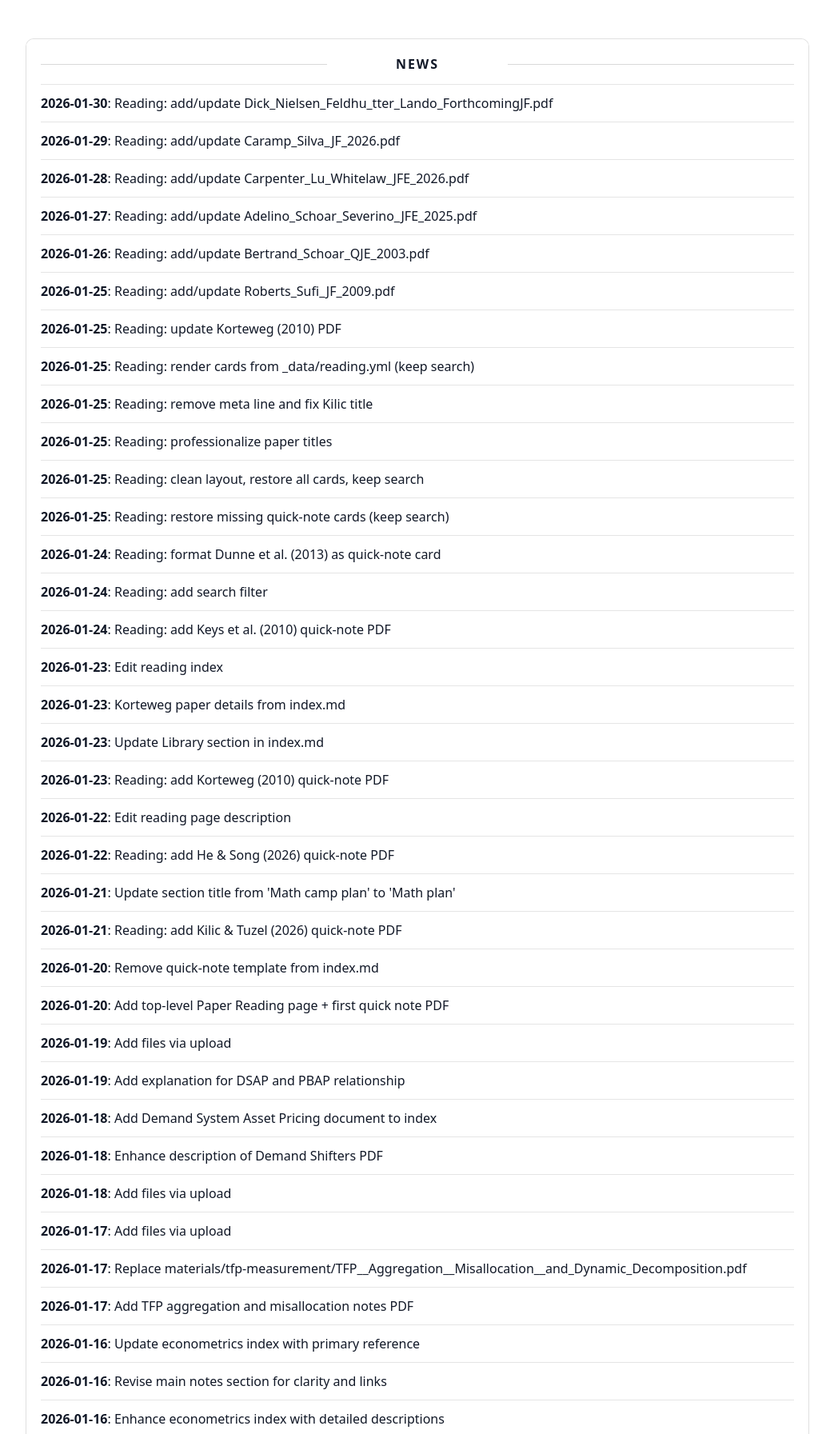
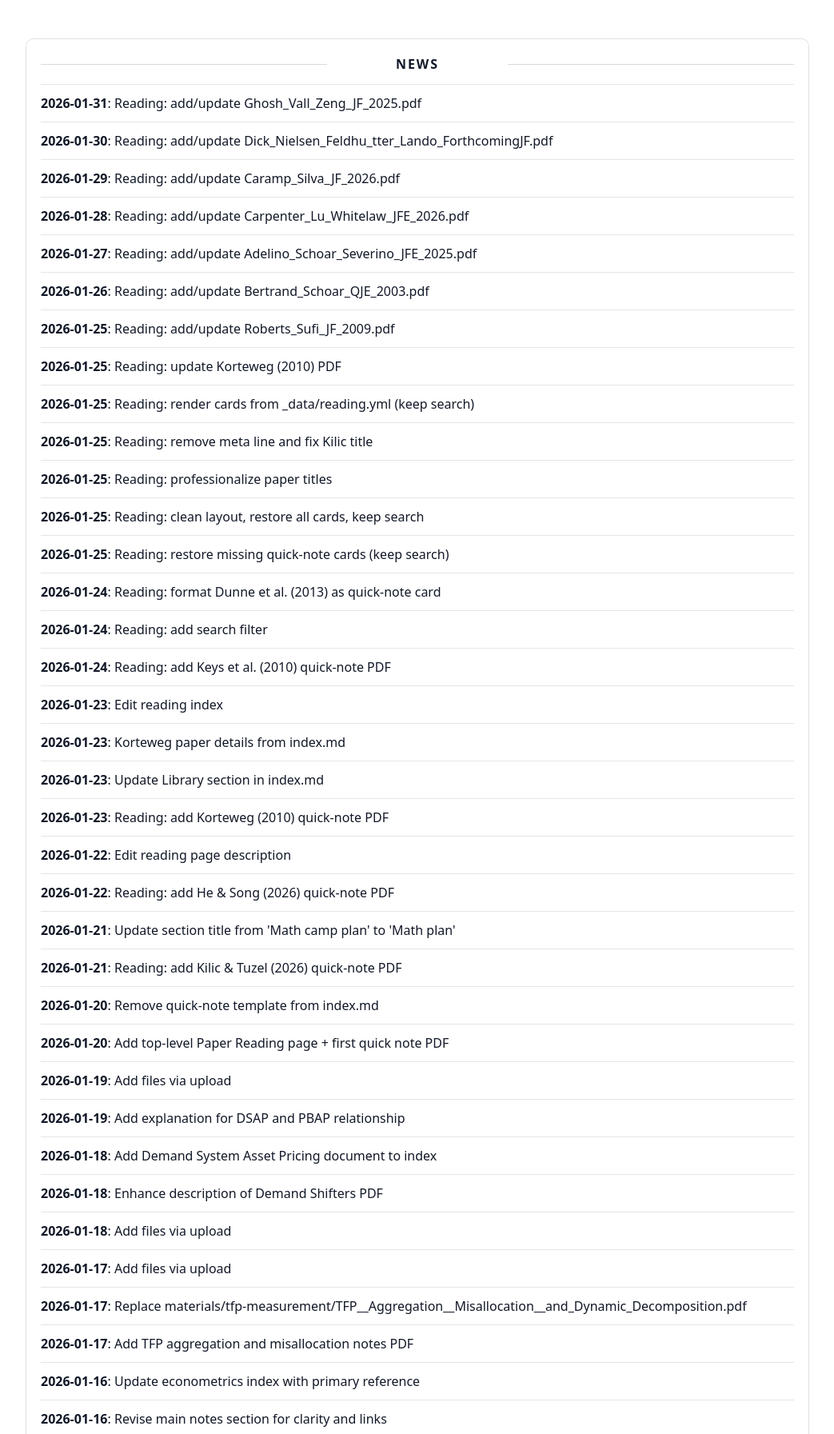
Before and after one commit to yaxinzn/study-archive, a Jekyll site: the page built from updates/index.md, in a window 1280 px wide, cut to the strip 476-2269 px from the top of the page. Shown: the whole strip at 80% size, without its empty margins (118-1161 px from the left). Built offline with Jekyll 4.4.1, drawn with Linux system fonts in a browser that asks for light colours; some of the changed text lies outside the part shown.

Commit message:
chore: update NEWS feed

```diff
--- a/_data/news.yml
+++ b/_data/news.yml
@@ -1,4 +1,7 @@
 # Auto-generated update history (sorted newest -> oldest). Do not edit manually.
+- ts: "1769861222"
+  date: "2026-01-31"
+  title: "Reading: add/update Ghosh_Vall_Zeng_JF_2025.pdf"
 - ts: "1769767411"
   date: "2026-01-30"
   title: "Reading: add/update Dick_Nielsen_Feldhu_tter_Lando_ForthcomingJF.pdf"
```
